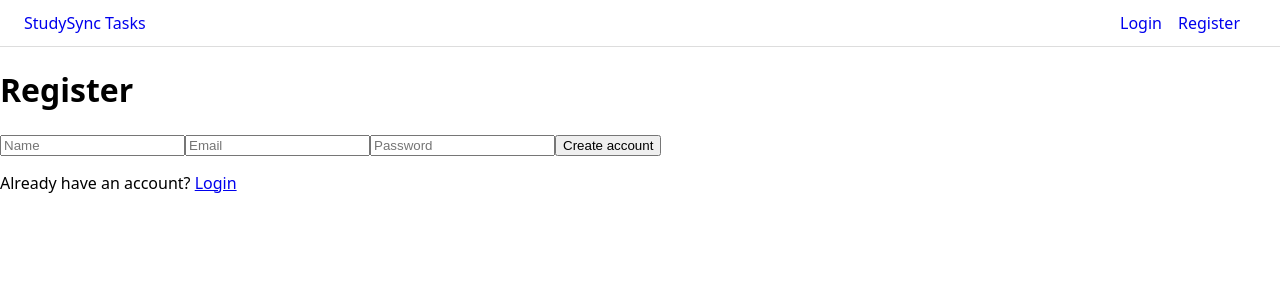
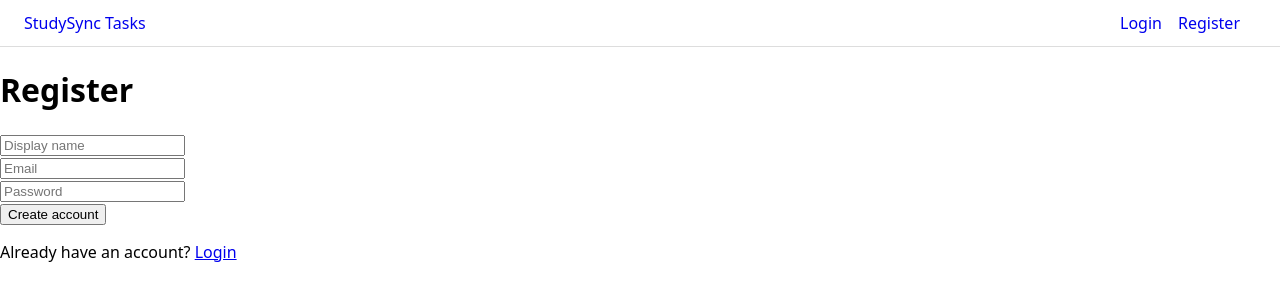
Before and after one commit to ruby040/study-sync-tasks, a React (Vite) app: page /register in a window 1280 px wide. Shown: the top 300 px of the page. Built offline with nearby package versions, Linux system fonts and the light colour scheme; no server answers.

Commit message:
add email verification to login

```diff
--- a/src/pages/LoginPage.jsx
+++ b/src/pages/LoginPage.jsx
@@ -1,7 +1,7 @@
-import { useState } from "react";
+import React, { useState } from "react";
+import { Link, useNavigate } from "react-router-dom";
+import { auth } from "../firebase/firebaseConfig.js";
 import { signInWithEmailAndPassword } from "firebase/auth";
-import { auth } from "../firebase/firebaseConfig.js";
-import { useNavigate, Link } from "react-router-dom";
 
 function LoginPage() {
   const [email, setEmail] = useState("");
@@ -14,17 +14,29 @@ function LoginPage() {
     setError("");
 
     try {
-      await signInWithEmailAndPassword(auth, email, password);
+      const userCredential = await signInWithEmailAndPassword(auth, email, password);
+      const user = userCredential.user;
+
+      if (!user.emailVerified) {
+        setError("Please verify your email before logging in.");
+        return;
+      }
+
       navigate("/dashboard");
     } catch (err) {
-      setError("Login failed. Please check your credentials.");
+      console.error(err);
+      setError("Login failed. Check your email or password.");
     }
   };
 
   return (
-    <div className="auth-page">
+    <div>
       <h1>Login</h1>
+
+      {error && <p style={{ color: "red" }}>{error}</p>}
+
       <form onSubmit={handleLogin}>
+        <div>
           <input
             type="email"
             placeholder="Email"
@@ -32,7 +44,9 @@ function LoginPage() {
             onChange={(e) => setEmail(e.target.value)}
             required
           />
+        </div>
 
+        <div>
           <input
             type="password"
             placeholder="Password"
@@ -40,8 +54,7 @@ function LoginPage() {
             onChange={(e) => setPassword(e.target.value)}
             required
           />
-
-        {error && <p className="error">{error}</p>}
+        </div>
 
         <button type="submit">Login</button>
       </form>
--- a/src/pages/RegisterPage.jsx
+++ b/src/pages/RegisterPage.jsx
@@ -1,33 +1,41 @@
-import { useState } from "react";
+import React, { useState } from "react";
+import { Link, useNavigate } from "react-router-dom";
+import { auth } from "../firebase/firebaseConfig.js";
 import {
   createUserWithEmailAndPassword,
   updateProfile,
   sendEmailVerification,
 } from "firebase/auth";
-import { auth } from "../firebase/firebaseConfig.js";
-import { useNavigate, Link } from "react-router-dom";
 
 function RegisterPage() {
   const [name, setName] = useState("");
   const [email, setEmail] = useState("");
   const [password, setPassword] = useState("");
   const [error, setError] = useState("");
-
   const navigate = useNavigate();
 
-  const handleRegister = async () => {
+  const handleRegister = async (e) => {
+    e.preventDefault();
     setError("");
 
     try {
-      const userCred = await createUserWithEmailAndPassword(auth, email, password);
+      const userCredential = await createUserWithEmailAndPassword(
+        auth,
+        email,
+        password
+      );
+      const user = userCredential.user;
 
-      await updateProfile(userCred.user, { displayName: name });
-      await sendEmailVerification(userCred.user);
+      await updateProfile(user, { displayName: name });
+
+      await sendEmailVerification(user);
+
+      alert("Verification email sent. Please check your inbox.");
 
       navigate("/login");
     } catch (err) {
-      console.log(err);
-      setError(err.message);
+      console.error(err);
+      setError("Registration failed. Please try again.");
     }
   };
 
@@ -35,37 +43,46 @@ function RegisterPage() {
     <div>
       <h1>Register</h1>
 
+      {error && <p style={{ color: "red" }}>{error}</p>}
+
+      <form onSubmit={handleRegister}>
         <div>
           <input
             type="text"
-          placeholder="Name"
+            placeholder="Display name"
             value={name}
             onChange={(e) => setName(e.target.value)}
+            required
           />
+        </div>
 
+        <div>
           <input
             type="email"
             placeholder="Email"
             value={email}
             onChange={(e) => setEmail(e.target.value)}
+            required
           />
+        </div>
 
+        <div>
           <input
             type="password"
             placeholder="Password"
             value={password}
             onChange={(e) => setPassword(e.target.value)}
+            required
           />
+        </div>
 
-        <button onClick={handleRegister}>Create account</button>
-
-        {error && <p style={{ color: "red" }}>{error}</p>}
+        <button type="submit">Create account</button>
+      </form>
 
       <p>
         Already have an account? <Link to="/login">Login</Link>
       </p>
     </div>
-    </div>
   );
 }
 
```
Lines whose indentation alone changed are shown as unchanged.
